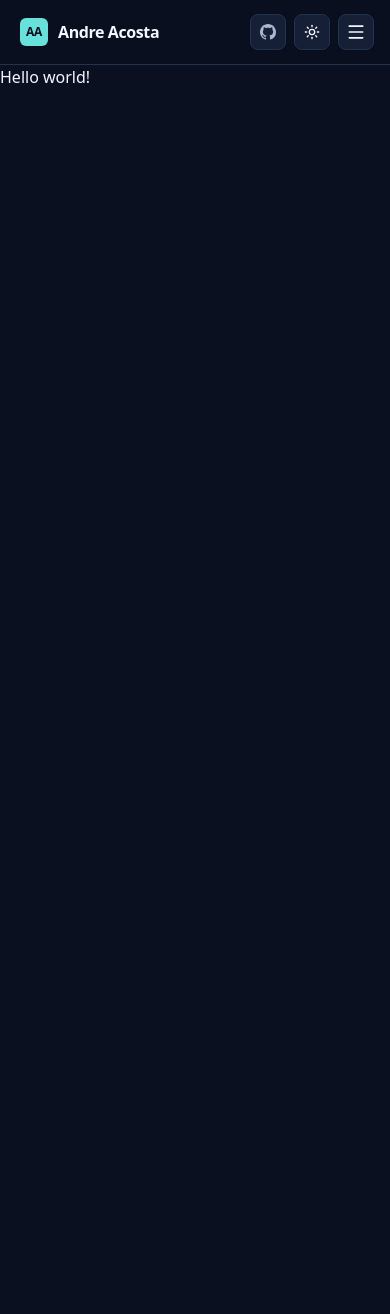
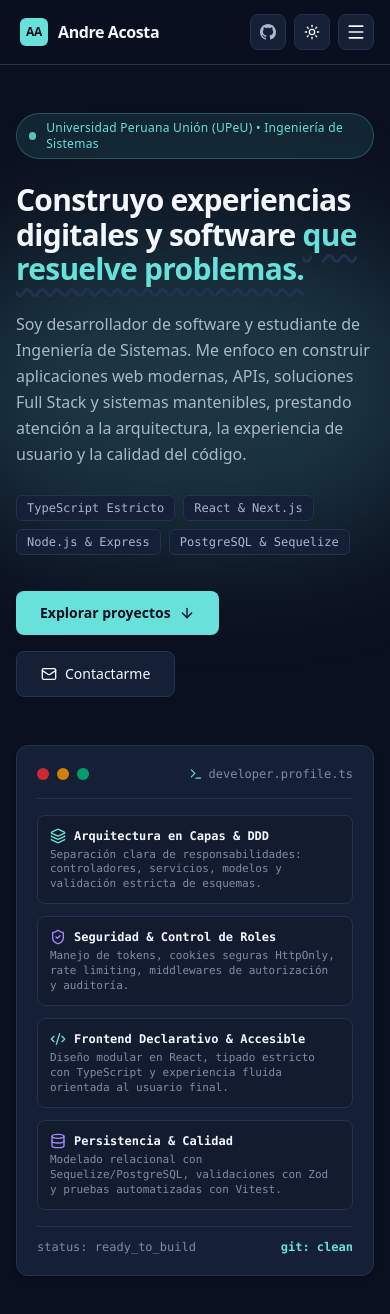
Before and after one commit to LouguiAcostaMedina/PORTAFOLIO, a Next.js app: page / in a window 390 px wide. Shown: the top 1314 px of the page. Before the commit the page ends 844 px from the top, so only its background shows below. Built offline with nearby package versions, Linux system fonts and the light colour scheme.

Commit message:
feat(home): build responsive hero

```diff
--- a/app/page.tsx
+++ b/app/page.tsx
@@ -1,7 +1,9 @@
+import { Hero } from "@/components/sections/Hero";
+
 export default function Home() {
   return (
-    <main>
-      <div>Hello world!</div>
-    </main>
+    <>
+      <Hero />
+    </>
   );
 }
--- /dev/null
+++ b/components/sections/Hero.tsx
@@ -0,0 +1,142 @@
+import Link from "next/link";
+import { ArrowDown, Mail, Terminal, Layers, ShieldCheck, Database, Code2 } from "lucide-react";
+
+export function Hero() {
+  return (
+    <section id="hero" className="relative pt-12 pb-20 sm:pt-20 sm:pb-28 overflow-hidden">
+      {/* Resplandor decorativo de fondo sutil */}
+      <div
+        className="absolute top-1/4 left-1/2 -translate-x-1/2 -translate-y-1/2 w-[500px] h-[300px] bg-[var(--accent-glow)] rounded-full blur-3xl pointer-events-none -z-10"
+        aria-hidden="true"
+      />
+
+      <div className="max-w-6xl mx-auto px-4 sm:px-6">
+        <div className="grid grid-cols-1 lg:grid-cols-12 gap-12 lg:gap-8 items-center">
+          {/* Columna de Contenido Editorial */}
+          <div className="lg:col-span-7 space-y-6">
+            {/* Badge de estado real y académico */}
+            <div className="inline-flex items-center gap-2.5 px-3 py-1.5 rounded-full border border-[var(--badge-border)] bg-[var(--badge-bg)] text-[var(--badge-text)] text-xs font-medium tracking-wide">
+              <span className="w-2 h-2 rounded-full bg-[var(--accent-primary)] animate-pulse" />
+              <span>Universidad Peruana Unión (UPeU) • Ingeniería de Sistemas</span>
+            </div>
+
+            {/* Título Principal Autorizado */}
+            <h1 className="text-3xl sm:text-4xl md:text-5xl lg:text-[3.25rem] font-extrabold tracking-tight text-[var(--text-primary)] leading-[1.15]">
+              Construyo experiencias digitales y software{" "}
+              <span className="text-[var(--accent-primary)] underline decoration-[var(--border-color)] decoration-wavy underline-offset-8">
+                que resuelve problemas.
+              </span>
+            </h1>
+
+            {/* Subtítulo Profesional Real */}
+            <p className="text-base sm:text-lg text-[var(--text-secondary)] leading-relaxed max-w-2xl">
+              Soy desarrollador de software y estudiante de Ingeniería de Sistemas. Me enfoco en construir aplicaciones web modernas, APIs, soluciones Full Stack y sistemas mantenibles, prestando atención a la arquitectura, la experiencia de usuario y la calidad del código.
+            </p>
+
+            {/* Tags de Enfoque */}
+            <div className="flex flex-wrap gap-2 pt-1">
+              <span className="text-xs font-mono px-2.5 py-1 rounded-md bg-[var(--bg-card)] border border-[var(--border-color)] text-[var(--text-secondary)]">
+                TypeScript Estricto
+              </span>
+              <span className="text-xs font-mono px-2.5 py-1 rounded-md bg-[var(--bg-card)] border border-[var(--border-color)] text-[var(--text-secondary)]">
+                React & Next.js
+              </span>
+              <span className="text-xs font-mono px-2.5 py-1 rounded-md bg-[var(--bg-card)] border border-[var(--border-color)] text-[var(--text-secondary)]">
+                Node.js & Express
+              </span>
+              <span className="text-xs font-mono px-2.5 py-1 rounded-md bg-[var(--bg-card)] border border-[var(--border-color)] text-[var(--text-secondary)]">
+                PostgreSQL & Sequelize
+              </span>
+            </div>
+
+            {/* Acciones Principales Autorizadas */}
+            <div className="flex flex-wrap items-center gap-4 pt-3">
+              <Link
+                href="#proyectos"
+                className="inline-flex items-center gap-2 px-6 py-3 rounded-lg bg-[var(--accent-primary)] text-[#0B1020] font-semibold text-sm hover:bg-[var(--accent-hover)] transition-all transform hover:-translate-y-0.5 shadow-sm focus-visible:outline-none focus-visible:ring-2 focus-visible:ring-[var(--accent-primary)]"
+              >
+                <span>Explorar proyectos</span>
+                <ArrowDown className="w-4 h-4" />
+              </Link>
+
+              <Link
+                href="#contacto"
+                className="inline-flex items-center gap-2 px-6 py-3 rounded-lg border border-[var(--border-color)] bg-[var(--bg-card)] text-[var(--text-primary)] font-medium text-sm hover:border-[var(--accent-primary)] hover:text-[var(--accent-primary)] transition-all transform hover:-translate-y-0.5 shadow-2xs focus-visible:outline-none focus-visible:ring-2 focus-visible:ring-[var(--accent-primary)]"
+              >
+                <Mail className="w-4 h-4" />
+                <span>Contactarme</span>
+              </Link>
+            </div>
+          </div>
+
+          {/* Columna Gráfica Propia: Vitrina Arquitectónica de Código y Principios */}
+          <div className="lg:col-span-5">
+            <div className="rounded-xl border border-[var(--border-color)] bg-[var(--bg-card)] p-5 sm:p-6 shadow-md relative overflow-hidden transition-all hover:border-[var(--accent-primary)]/50 group">
+              {/* Header de consola */}
+              <div className="flex items-center justify-between pb-4 border-b border-[var(--border-color)] mb-4">
+                <div className="flex items-center gap-2">
+                  <span className="w-3 h-3 rounded-full bg-red-500/80 inline-block" />
+                  <span className="w-3 h-3 rounded-full bg-amber-500/80 inline-block" />
+                  <span className="w-3 h-3 rounded-full bg-emerald-500/80 inline-block" />
+                </div>
+                <div className="text-xs font-mono text-[var(--text-muted)] flex items-center gap-1.5">
+                  <Terminal className="w-3.5 h-3.5 text-[var(--accent-primary)]" />
+                  <span>developer.profile.ts</span>
+                </div>
+              </div>
+
+              {/* Módulos de Enfoque de Ingeniería */}
+              <div className="space-y-3 font-mono text-xs text-[var(--text-secondary)]">
+                <div className="p-3 rounded-lg bg-[var(--bg-secondary)] border border-[var(--border-color)] space-y-1">
+                  <div className="flex items-center gap-2 text-[var(--text-primary)] font-semibold">
+                    <Layers className="w-4 h-4 text-[var(--accent-primary)]" />
+                    <span>Arquitectura en Capas & DDD</span>
+                  </div>
+                  <p className="text-[11px] text-[var(--text-muted)]">
+                    Separación clara de responsabilidades: controladores, servicios, modelos y validación estricta de esquemas.
+                  </p>
+                </div>
+
+                <div className="p-3 rounded-lg bg-[var(--bg-secondary)] border border-[var(--border-color)] space-y-1">
+                  <div className="flex items-center gap-2 text-[var(--text-primary)] font-semibold">
+                    <ShieldCheck className="w-4 h-4 text-[var(--accent-secondary)]" />
+                    <span>Seguridad & Control de Roles</span>
+                  </div>
+                  <p className="text-[11px] text-[var(--text-muted)]">
+                    Manejo de tokens, cookies seguras HttpOnly, rate limiting, middlewares de autorización y auditoría.
+                  </p>
+                </div>
+
+                <div className="p-3 rounded-lg bg-[var(--bg-secondary)] border border-[var(--border-color)] space-y-1">
+                  <div className="flex items-center gap-2 text-[var(--text-primary)] font-semibold">
+                    <Code2 className="w-4 h-4 text-[var(--accent-primary)]" />
+                    <span>Frontend Declarativo & Accesible</span>
+                  </div>
+                  <p className="text-[11px] text-[var(--text-muted)]">
+                    Diseño modular en React, tipado estricto con TypeScript y experiencia fluida orientada al usuario final.
+                  </p>
+                </div>
+
+                <div className="p-3 rounded-lg bg-[var(--bg-secondary)] border border-[var(--border-color)] space-y-1">
+                  <div className="flex items-center gap-2 text-[var(--text-primary)] font-semibold">
+                    <Database className="w-4 h-4 text-[var(--accent-secondary)]" />
+                    <span>Persistencia & Calidad</span>
+                  </div>
+                  <p className="text-[11px] text-[var(--text-muted)]">
+                    Modelado relacional con Sequelize/PostgreSQL, validaciones con Zod y pruebas automatizadas con Vitest.
+                  </p>
+                </div>
+              </div>
+
+              {/* Pie de la tarjeta */}
+              <div className="mt-4 pt-3 border-t border-[var(--border-color)] flex items-center justify-between text-xs font-mono text-[var(--text-muted)]">
+                <span>status: ready_to_build</span>
+                <span className="text-[var(--accent-primary)] font-semibold">git: clean</span>
+              </div>
+            </div>
+          </div>
+        </div>
+      </div>
+    </section>
+  );
+}
```
